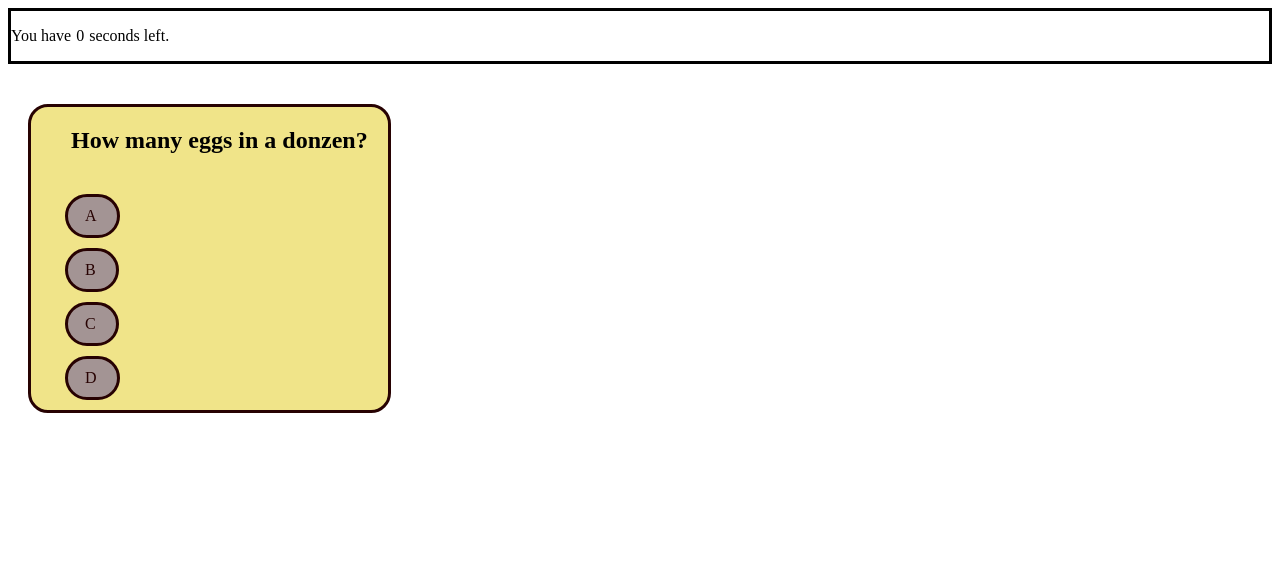
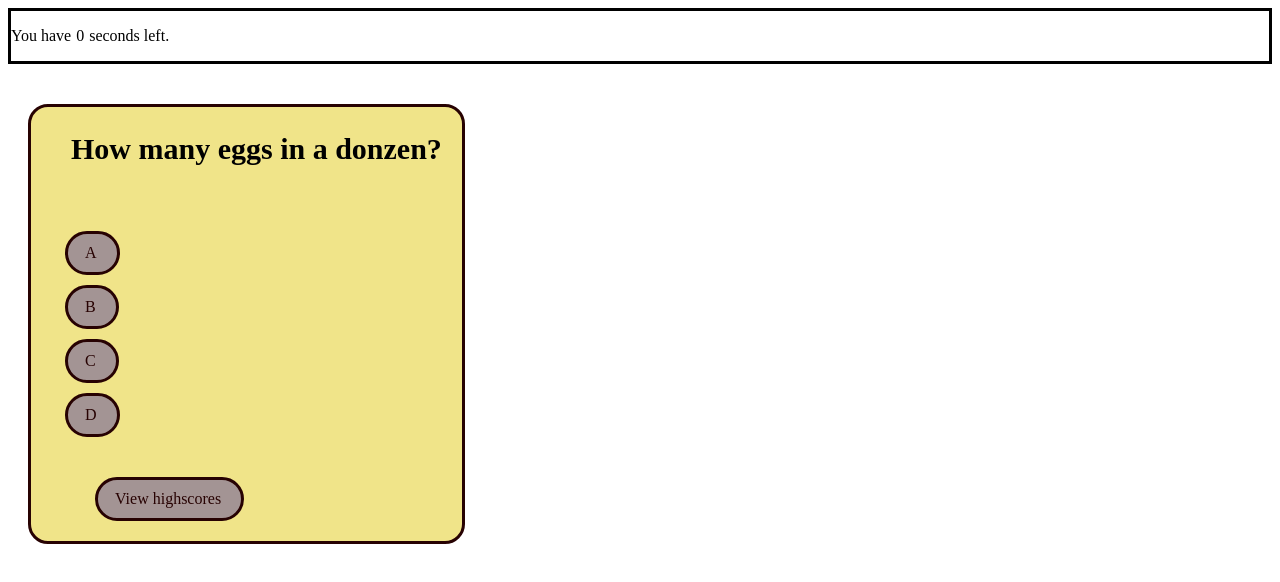
Before and after one commit to NBFxSuccess/javascriptQuiz, a plain HTML site: page index.html in a window 1280 px wide. Drawn offline with Linux system fonts and the light colour scheme.

Commit message:
html frame completed..for now

```diff
--- a/assets/style.css
+++ b/assets/style.css
@@ -22,22 +22,33 @@ a {
     color:rgb(39, 2, 2);
 }
 h2 {
+    font-size:30px;
     margin-left:20px;
-    padding-bottom:20px;
+    padding-bottom:40px;
     padding-right:20px;
     padding-left:20px;
 }
 #answer1 {
     margin-bottom:10px;
+    cursor:pointer;
 }
 #answer2 {
     margin-bottom:10px;
+    cursor:pointer;
 }
 #answer3 {
     margin-bottom:10px;
+    cursor:pointer;
 }
 #answer4 {
     margin-bottom:10px;
+    cursor:pointer;
+}
+#highscores {
+    margin-top:30px;
+    margin-left:30px;
+    cursor:pointer;
+    margin-bottom:20px;
 }
 #timer {
     border-style:solid;
--- a/index.html
+++ b/index.html
@@ -16,8 +16,11 @@
         <a id="answer1">A</a><br>
         <a id="answer2">B</a><br>
         <a id="answer3">C</a><br>
-        <a id="answer4">D</a>
-        </div>
+        <a id="answer4">D</a><br>
+        <div id="highscores">
+        <a>View highscores</a><br>
+    </div>
+    </div>
 
 </body>
 <script src="./assets/script.js"></script>
```
